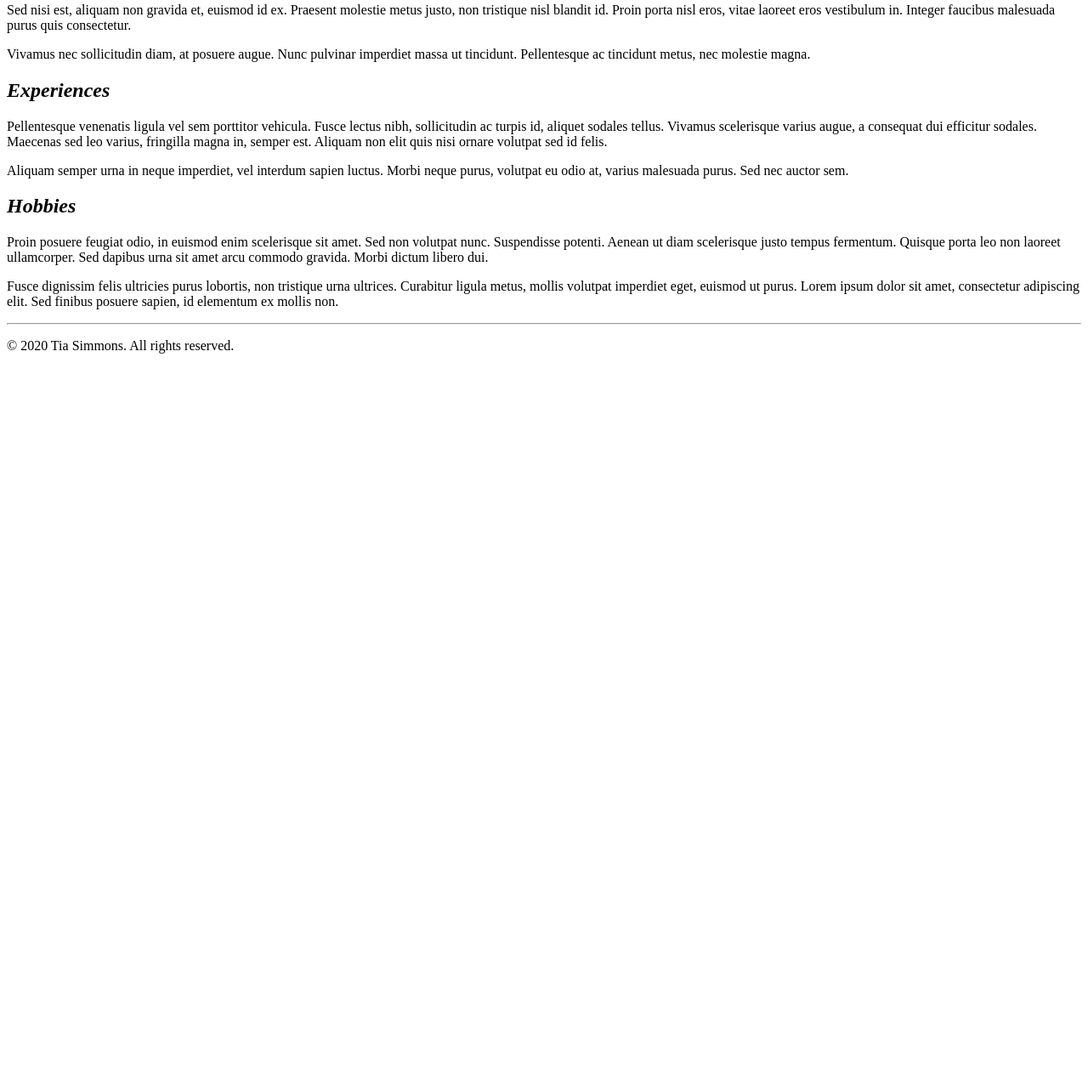
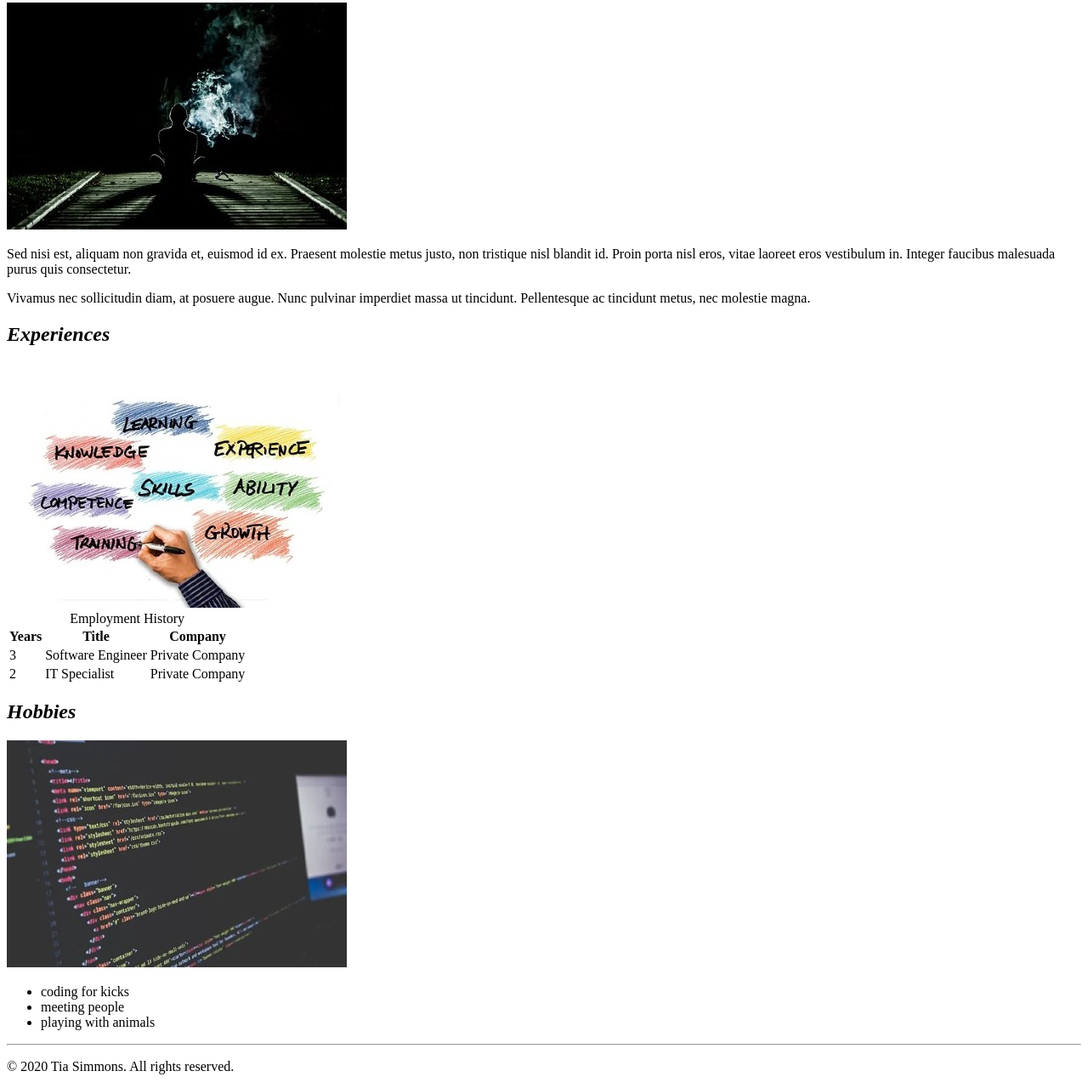
Before and after one commit to codingforkicks/introtowebdev, a plain HTML site: page portfolio/index.html in a window 1280 px wide. Shown: the part 198-1478 px from the top of the page at 85% size. Before the commit the page ends 800 px from the top, so only its background shows below. Drawn offline with Linux system fonts and the light colour scheme.

Commit message:
added pictures, table, and list to home page

```diff
--- a/portfolio/index.html
+++ b/portfolio/index.html
@@ -26,20 +26,42 @@ Most recent revision: 4/21/20
       <section>
          <article id="about">
             <h2><em>About Me</em></h2>
-               <p>Sed nisi est, aliquam non gravida et, euismod id ex. Praesent molestie metus justo, non tristique nisl blandit id. Proin porta nisl eros, vitae laoreet eros vestibulum in. Integer faucibus malesuada purus quis consectetur.</p>
-               <p>Vivamus nec sollicitudin diam, at posuere augue. Nunc pulvinar imperdiet massa ut tincidunt. Pellentesque ac tincidunt metus, nec molestie magna.</p>
+            <img src="images/human-400.jpg" alt="Portrait of Tia" />
+            <p>Sed nisi est, aliquam non gravida et, euismod id ex. Praesent molestie metus justo, non tristique nisl blandit id. Proin porta nisl eros, vitae laoreet eros vestibulum in. Integer faucibus malesuada purus quis consectetur.</p>
+            <p>Vivamus nec sollicitudin diam, at posuere augue. Nunc pulvinar imperdiet massa ut tincidunt. Pellentesque ac tincidunt metus, nec molestie magna.</p>
          </article>
 
          <article id="experience">
             <h2><em>Experiences</em></h2>
-               <p>Pellentesque venenatis ligula vel sem porttitor vehicula. Fusce lectus nibh, sollicitudin ac turpis id, aliquet sodales tellus. Vivamus scelerisque varius augue, a consequat dui efficitur sodales. Maecenas sed leo varius, fringilla magna in, semper est. Aliquam non elit quis nisi ornare volutpat sed id felis.</p>
-               <p>Aliquam semper urna in neque imperdiet, vel interdum sapien luctus. Morbi neque purus, volutpat eu odio at, varius malesuada purus. Sed nec auctor sem.</p>
+            <img src="images/experience-400.jpg" alt="experience word blob" />
+            <table>
+               <caption>Employment History</caption>
+               <tr>
+                  <th>Years</th>
+                  <th>Title</th>
+                  <th>Company</th>
+               </tr>
+               <tr>
+                  <td>3</td>
+                  <td>Software Engineer</td>
+                  <td>Private Company</td>
+               </tr>
+               <tr>
+                  <td>2</td>
+                  <td>IT Specialist</td>
+                  <td>Private Company</td>
+               </tr>
+            </table>
          </article>
 
          <article id="hobbies">
             <h2><em>Hobbies</em></h2>
-               <p>Proin posuere feugiat odio, in euismod enim scelerisque sit amet. Sed non volutpat nunc. Suspendisse potenti. Aenean ut diam scelerisque justo tempus fermentum. Quisque porta leo non laoreet ullamcorper. Sed dapibus urna sit amet arcu commodo gravida. Morbi dictum libero dui. </p>
-               <p>Fusce dignissim felis ultricies purus lobortis, non tristique urna ultrices. Curabitur ligula metus, mollis volutpat imperdiet eget, euismod ut purus. Lorem ipsum dolor sit amet, consectetur adipiscing elit. Sed finibus posuere sapien, id elementum ex mollis non.</p>
+            <img src="images/programing-400.jpg" alt="picture of coding screen" />
+            <ul>
+               <li>coding for kicks</li>
+               <li>meeting people</li>
+               <li>playing with animals</li>
+            </ul>
          </article>
       </section>
       <footer>
```
Also changed, not shown: portfolio/images/experience-400.jpg (added), portfolio/images/human-400.jpg (added), portfolio/images/programing-400.jpg (added).
